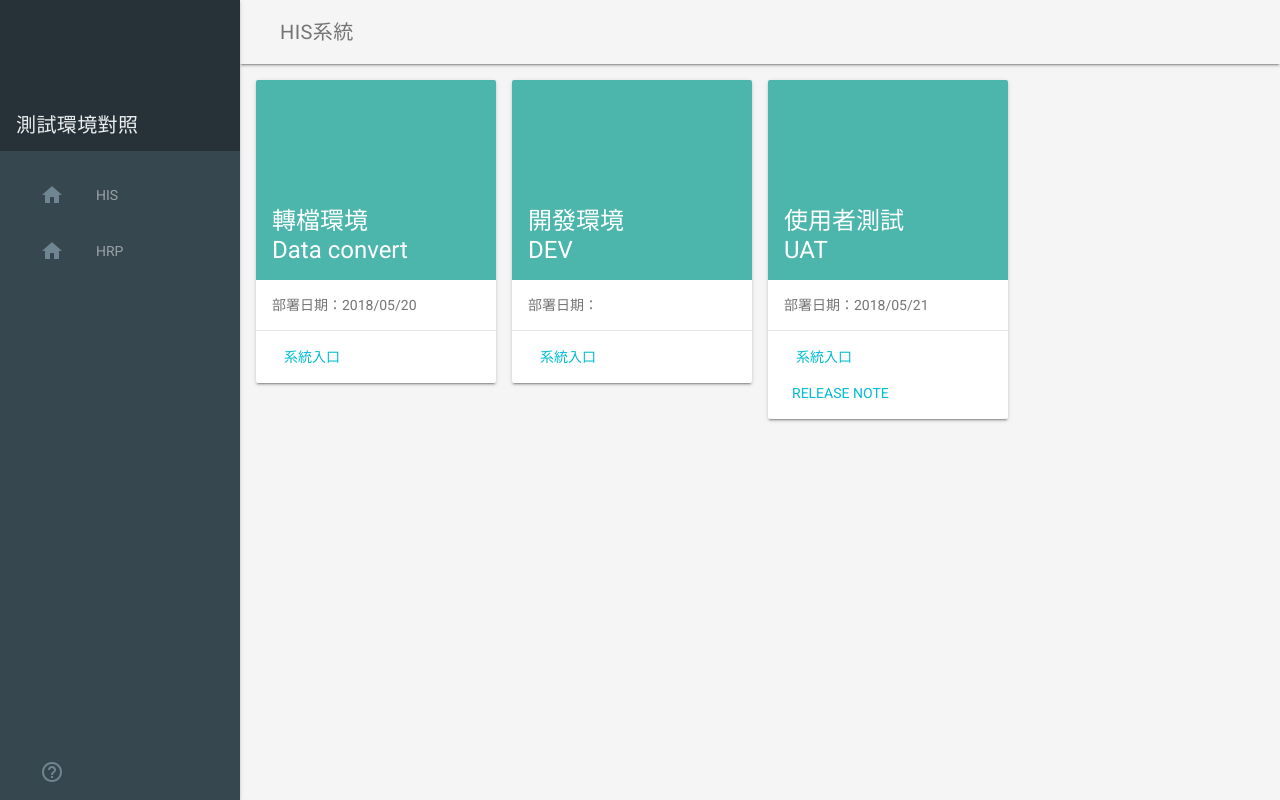
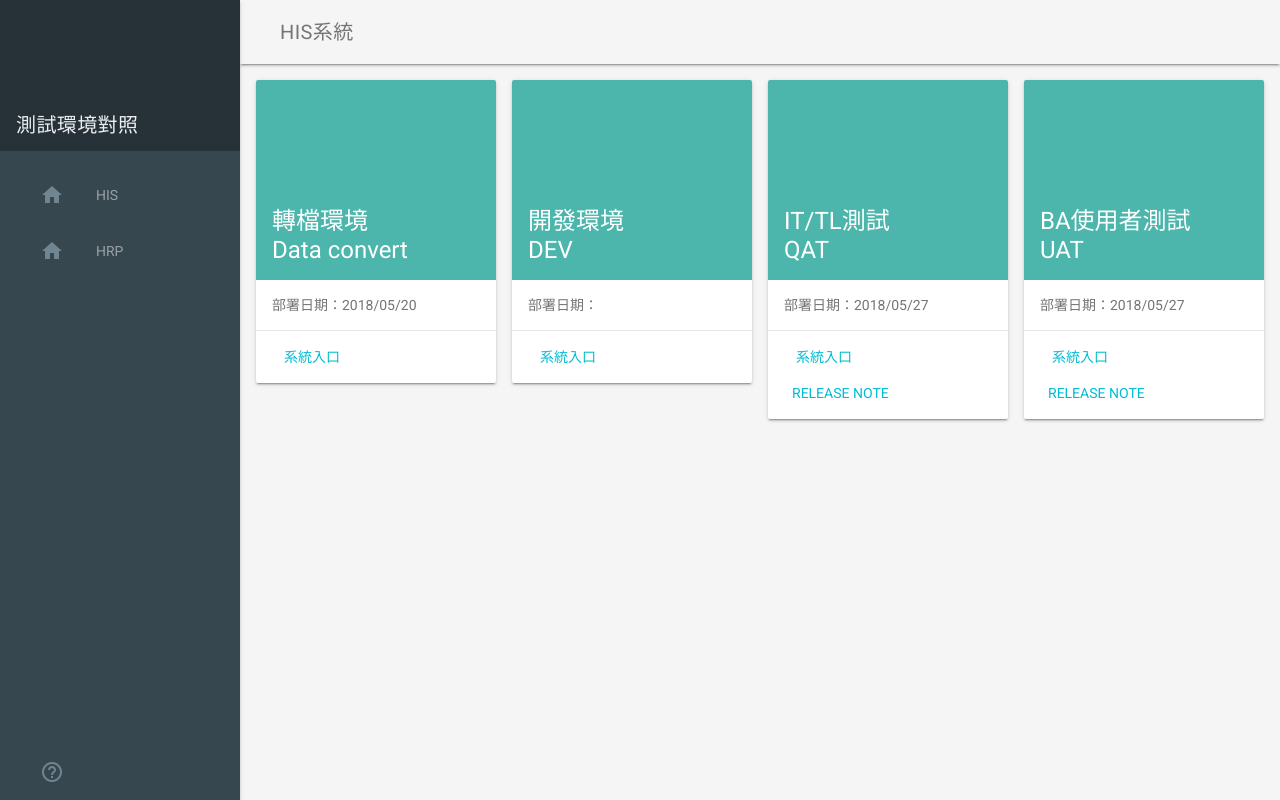
Before and after one commit to tsengeagle/CMDB, a plain HTML site: page index.html in a window 1280 px wide. Drawn offline with Linux system fonts and the light colour scheme.

Commit message:
新增UAT環境配置

```diff
--- a/index.html
+++ b/index.html
@@ -118,14 +118,30 @@
         <div class="demo-cards mdl-cell mdl-cell--3-col mdl-cell--8-col-tablet mdl-grid mdl-grid--no-spacing">
           <div class="demo-updates mdl-card mdl-shadow--2dp mdl-cell mdl-cell--4-col mdl-cell--4-col-tablet mdl-cell--12-col-desktop">
             <div class="mdl-card__title mdl-card--expand mdl-color--teal-300">
-              <h2 class="mdl-card__title-text">使用者測試
+              <h2 class="mdl-card__title-text">IT/TL測試
+                <br>QAT</h2>
+            </div>
+            <div class="mdl-card__supporting-text mdl-color-text--grey-600">
+              部署日期：2018/05/27
+            </div>
+            <div class="mdl-card__actions mdl-card--border">
+              <a href="http://10.2.145.133:8180/TzuchiServer/Main.html" class="mdl-button mdl-js-button mdl-js-ripple-effect">系統入口</a>
+              <a href="http://10.2.145.70/tsengeagle/HIS-Release/tags/" class="mdl-button mdl-js-button mdl-js-ripple-effect">Release note</a>
+           </div>
+          </div>
+          <div class="demo-separator mdl-cell--1-col"></div>
+        </div>
+        <div class="demo-cards mdl-cell mdl-cell--3-col mdl-cell--8-col-tablet mdl-grid mdl-grid--no-spacing">
+          <div class="demo-updates mdl-card mdl-shadow--2dp mdl-cell mdl-cell--4-col mdl-cell--4-col-tablet mdl-cell--12-col-desktop">
+            <div class="mdl-card__title mdl-card--expand mdl-color--teal-300">
+              <h2 class="mdl-card__title-text">BA使用者測試
                 <br>UAT</h2>
             </div>
             <div class="mdl-card__supporting-text mdl-color-text--grey-600">
-              部署日期：2018/05/21
+              部署日期：2018/05/27
             </div>
             <div class="mdl-card__actions mdl-card--border">
-              <a href="http://10.2.145.133:8180/TzuchiServer/Main.html" class="mdl-button mdl-js-button mdl-js-ripple-effect">系統入口</a>
+              <a href="http://10.2.145.193:8180/TzuchiServer/Main.html" class="mdl-button mdl-js-button mdl-js-ripple-effect">系統入口</a>
               <a href="http://10.2.145.70/tsengeagle/HIS-Release/tags/" class="mdl-button mdl-js-button mdl-js-ripple-effect">Release note</a>
            </div>
           </div>
```
